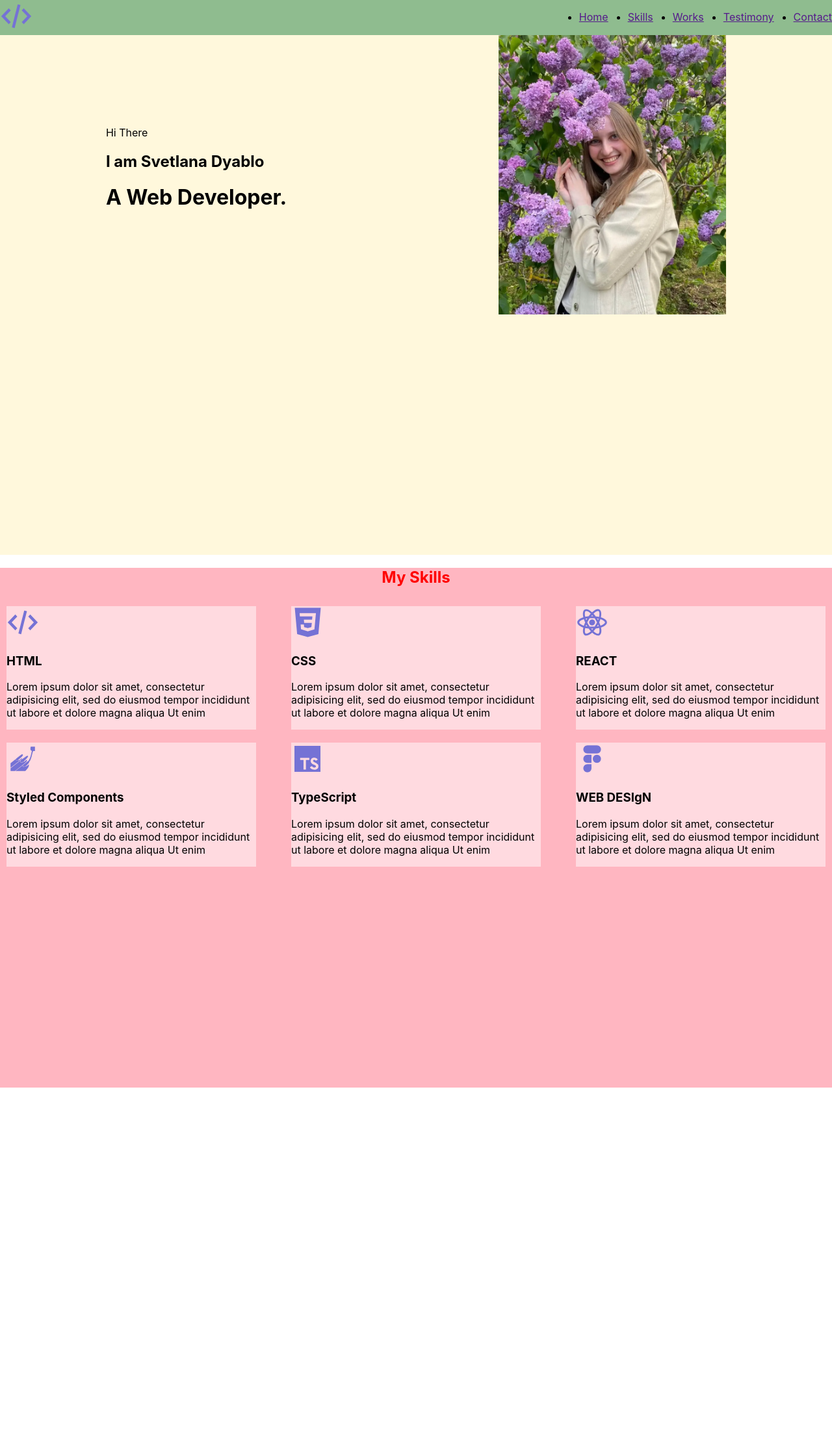
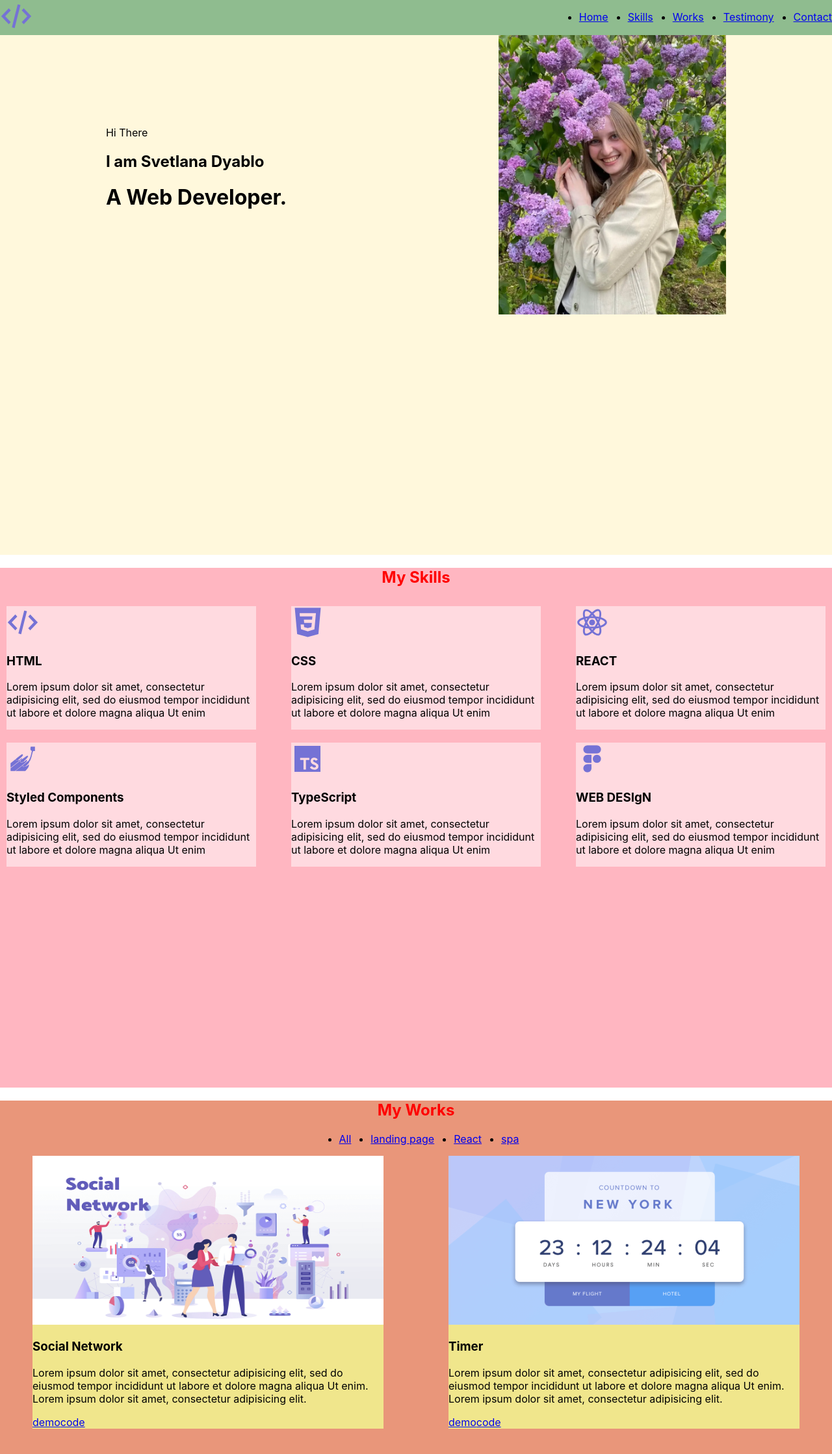
Before and after one commit to ArtLevel/Styled-Components, a React app: page / in a window 1280 px wide. Shown: the top 2238 px of the page at 65% size. Before the commit the page ends 1674 px from the top, so only its background shows below. Built offline with nearby package versions, Linux system fonts and the light colour scheme.

Commit message:
Added Section My Works

```diff
--- a/src/App.tsx
+++ b/src/App.tsx
@@ -1,8 +1,9 @@
 import React from 'react'
 import { Header } from './layout/header/Header'
 import { Main } from './layout/sections/main/Main'
+import { Skills } from './layout/sections/skills/Skills'
 import './App.css'
-import { Skills } from './layout/sections/skills/Skills'
+import { Works } from './layout/sections/works/Works'
 
 
 function App() {
@@ -11,6 +12,7 @@ function App() {
 			<Header />
 			<Main />
 			<Skills />
+			<Works />
 		</div>
 	)
 }
--- a/src/components/menu/Menu.tsx
+++ b/src/components/menu/Menu.tsx
@@ -1,25 +1,17 @@
-import React from 'react'
+import React, { FC } from 'react'
 import styled from 'styled-components'
 
-export const Menu = () => {
+interface IMenu {
+	items: string[]
+}
+
+export const Menu: FC<IMenu> = (props) => {
+	const { items } = props
+
 	return (
 		<StyledMenu>
 			<ul>
-				<li>
-					<a href=''>Home</a>
-				</li>
-				<li>
-					<a href=''>Skills</a>
-				</li>
-				<li>
-					<a href=''>Works</a>
-				</li>
-				<li>
-					<a href=''>Testimony</a>
-				</li>
-				<li>
-					<a href=''>Contact</a>
-				</li>
+				{items.map((title, index) => <li key={index}><a href='#'>{title}</a></li>)}
 			</ul>
 		</StyledMenu>
 	)
@@ -28,6 +20,7 @@ export const Menu = () => {
 const StyledMenu = styled.nav`
   ul {
     display: flex;
+    justify-content: center;
     gap: 30px;
   }
 `
--- a/src/layout/header/Header.tsx
+++ b/src/layout/header/Header.tsx
@@ -3,11 +3,19 @@ import styled from 'styled-components'
 import { Logo } from '../../components/logo/Logo'
 import { Menu } from '../../components/menu/Menu'
 
+const headerItems = [
+	'Home',
+	'Skills',
+	'Works',
+	'Testimony',
+	'Contact'
+]
+
 export const Header = () => {
 	return (
 		<StyledHeader>
 			<Logo />
-			<Menu />
+			<Menu items={headerItems} />
 		</StyledHeader>
 	)
 }
--- /dev/null
+++ b/src/layout/sections/works/Works.tsx
@@ -0,0 +1,46 @@
+import React from 'react'
+import styled from 'styled-components'
+import { SectionTitle } from '../../../components/common/SectionTitle'
+import { Menu } from '../../../components/menu/Menu'
+import { FlexWrapper } from '../../../components/common/FlexWrapper'
+import { Work } from './work/Work'
+
+import projectSocialNetwork from '../../../assets/images/projects/projectSocialNetwork.webp'
+import projectCounter from '../../../assets/images/projects/projectCounter.webp'
+
+const workItems = [
+	'All',
+	'landing page',
+	'React',
+	'spa'
+]
+
+export const Works = () => {
+	return (
+		<StyledWorks>
+			<SectionTitle>My Works</SectionTitle>
+			<Menu items={workItems} />
+
+			<FlexWrapper justify='space-around'>
+				<Work
+					src={projectSocialNetwork}
+					title='Social Network'
+					text='Lorem ipsum dolor sit amet, consectetur adipisicing elit, sed do eiusmod tempor incididunt ut
+				      labore et dolore magna aliqua Ut enim. Lorem ipsum dolor sit amet, consectetur adipisicing elit.'
+				/>
+				<Work
+					src={projectCounter}
+					title='Timer'
+					text='Lorem ipsum dolor sit amet, consectetur adipisicing elit, sed do eiusmod tempor incididunt ut
+				      labore et dolore magna aliqua Ut enim. Lorem ipsum dolor sit amet, consectetur adipisicing elit.'
+				/>
+			</FlexWrapper>
+
+		</StyledWorks>
+	)
+}
+
+const StyledWorks = styled.section`
+  min-height: 100vh;
+  background-color: darksalmon;
+`
--- /dev/null
+++ b/src/layout/sections/works/work/Work.tsx
@@ -0,0 +1,45 @@
+import React, { FC } from 'react'
+import styled from 'styled-components'
+
+interface IWork {
+	title: string
+	text: string
+	src: string
+}
+
+export const Work: FC<IWork> = (props) => {
+	const { title, text, src } = props
+
+	return (
+		<StyledWork>
+			<Image src={src} />
+			<Title>{title}</Title>
+			<Text>{text}</Text>
+			<Link href='#'>demo</Link>
+			<Link href='#'>code</Link>
+		</StyledWork>
+	)
+}
+
+const StyledWork = styled.div`
+  width: 100%;
+  max-width: 540px;
+  background-color: khaki;
+`
+
+const Image = styled.img`
+  width: 100%;
+  height: 260px;
+`
+
+const Title = styled.h3`
+
+`
+
+const Text = styled.p`
+
+`
+
+const Link = styled.a`
+
+`
```
